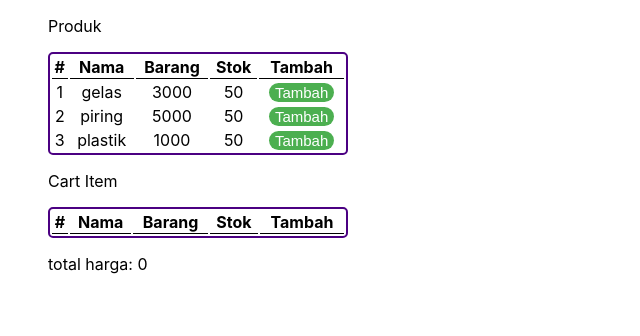
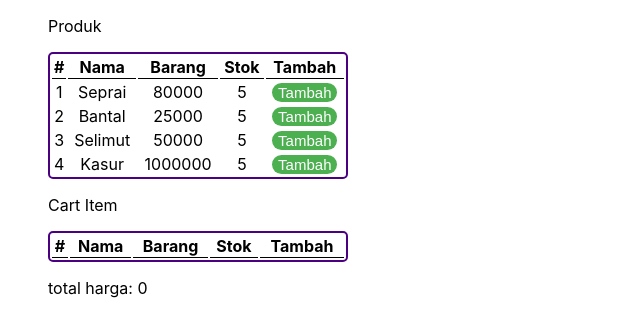
Before and after one commit to Trias1/gen-10-lifecycle-trias, a React (Create React App) app: page / in a window 1280 px wide. Shown: the top 336 px of the page, without its empty margins (0-640 px from the left). Built offline with nearby package versions, Linux system fonts and the light colour scheme.

Commit message:
update lagi

```diff
--- a/src/components/statte/LifeCycle.js
+++ b/src/components/statte/LifeCycle.js
@@ -3,21 +3,27 @@ import "../statte/lf.css";
 const Api = [
   {
     id: 1,
-    nama: "gelas",
-    harga: 3000,
-    stoct: 50,
+    nama: "Seprai",
+    harga: 80000,
+    stoct: 5,
   },
   {
     id: 2,
-    nama: "piring",
-    harga: 5000,
-    stoct: 50,
+    nama: "Bantal",
+    harga: 25000,
+    stoct: 5,
   },
   {
     id: 3,
-    nama: "plastik",
-    harga: 1000,
-    stoct: 50,
+    nama: "Selimut",
+    harga: 50000,
+    stoct: 5,
+  },
+  {
+    id: 4,
+    nama: "Kasur",
+    harga: 1000000,
+    stoct: 5,
   },
 ];
 
```
